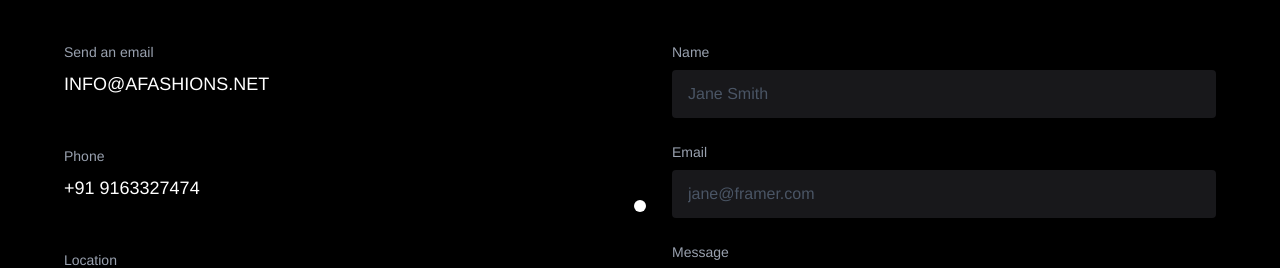
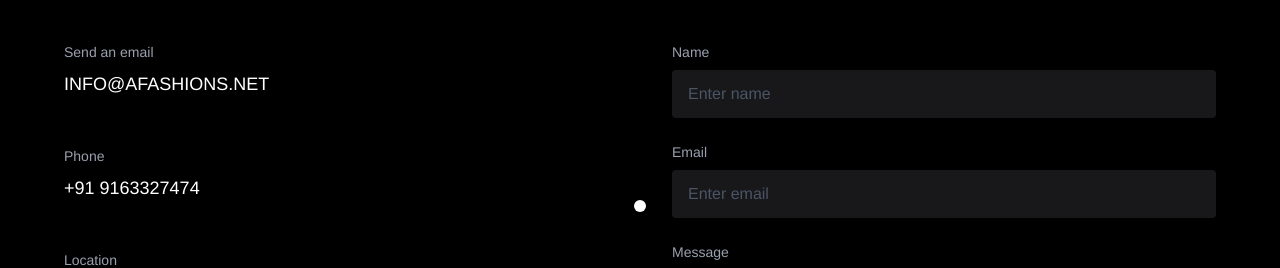
Before and after one commit to DevNiru2704/a_fashions, a Next.js app: page /lets-connect in a window 1280 px wide. Shown: the part 194-462 px from the top of the page. Built offline with nearby package versions, Linux system fonts and the light colour scheme; a web font is replaced by a local one.

Commit message:
some minor placeholder changes

```diff
--- a/src/app/lets-connect/page.tsx
+++ b/src/app/lets-connect/page.tsx
@@ -77,7 +77,7 @@ export default function LetsConnect() {
                                         name="name"
                                         value={formData.name}
                                         onChange={handleChange}
-                                        placeholder="Jane Smith"
+                                        placeholder="Enter name"
                                         className="w-full bg-zinc-900 text-white px-4 py-3 rounded focus:outline-none placeholder-gray-600"
                                         required
                                     />
@@ -94,7 +94,7 @@ export default function LetsConnect() {
                                         name="email"
                                         value={formData.email}
                                         onChange={handleChange}
-                                        placeholder="jane@framer.com"
+                                        placeholder="Enter email"
                                         className="w-full bg-zinc-900 text-white px-4 py-3 rounded focus:outline-none placeholder-gray-600"
                                         required
                                     />
```
